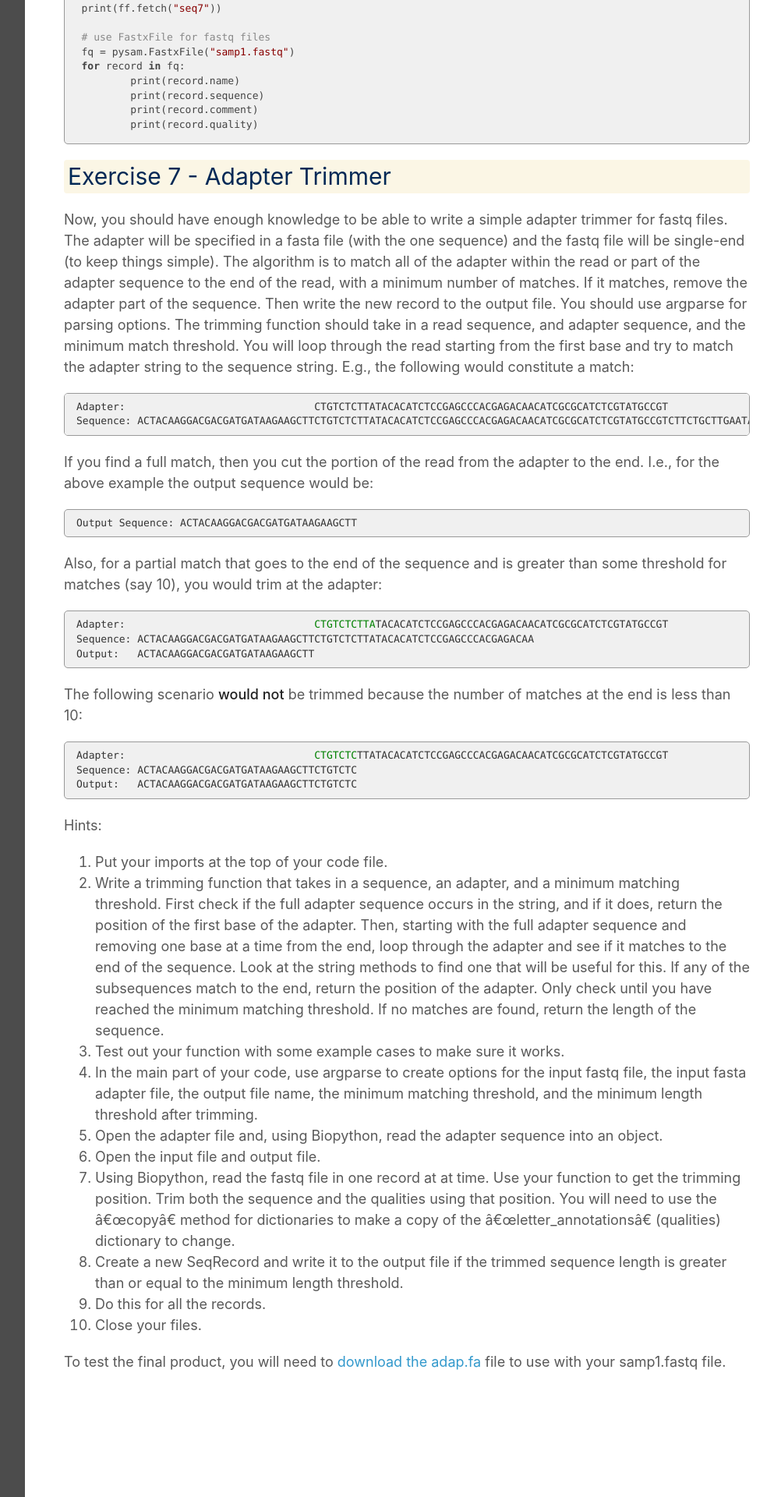
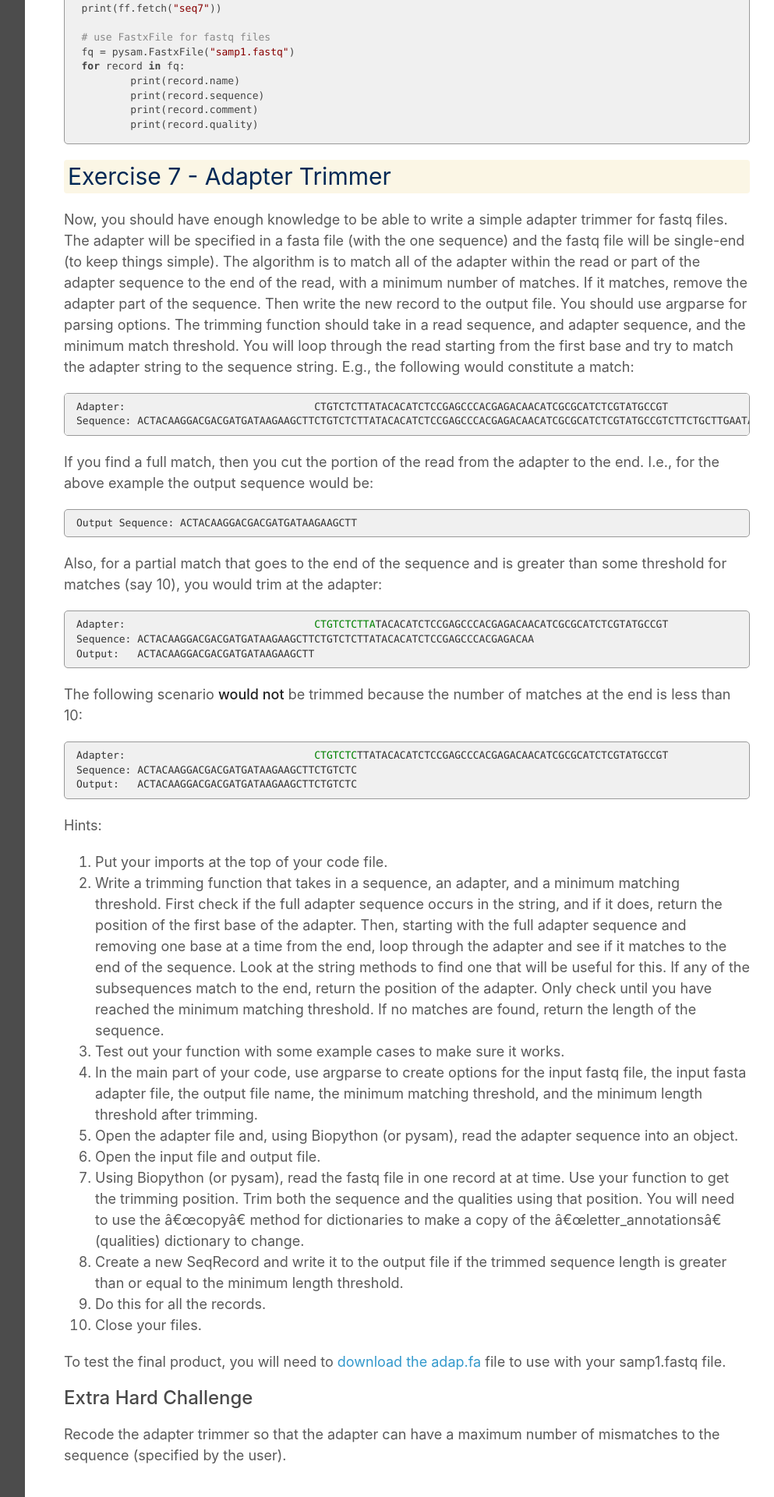
Before and after one commit to ucdavis-bioinformatics-training/2022-Feb-Introduction-To-Python-For-Bioinformatics, a Jekyll site: the page built from python/python5.md, in a window 1280 px wide. Shown: the part 2645-4565 px from the top of the page at 78% size, without its empty margins (268-1261 px from the left). Built offline with Jekyll 4.4.1, drawn with Linux system fonts in a browser that asks for light colours; our own code applies the rules of GitHub Pages for plain Markdown files.

Commit message:
adding docs

```diff
--- a/python/python5.md
+++ b/python/python5.md
@@ -150,11 +150,16 @@ Hints:
 1. Write a trimming function that takes in a sequence, an adapter, and a minimum matching threshold. First check if the full adapter sequence occurs in the string, and if it does, return the position of the first base of the adapter. Then, starting with the full adapter sequence and removing one base at a time from the end, loop through the adapter and see if it matches to the end of the sequence. Look at the string methods to find one that will be useful for this. If any of the subsequences match to the end, return the position of the adapter. Only check until you have reached the minimum matching threshold. If no matches are found, return the length of the sequence.
 2. Test out your function with some example cases to make sure it works.
 2. In the main part of your code, use argparse to create options for the input fastq file, the input fasta adapter file, the output file name, the minimum matching threshold, and the minimum length threshold after trimming.
-3. Open the adapter file and, using Biopython, read the adapter sequence into an object.
+3. Open the adapter file and, using Biopython (or pysam), read the adapter sequence into an object.
 4. Open the input file and output file.
-5. Using Biopython, read the fastq file in one record at at time. Use your function to get the trimming position. Trim both the sequence and the qualities using that position. You will need to use the "copy" method for dictionaries to make a copy of the "letter_annotations" (qualities) dictionary to change.
+5. Using Biopython (or pysam), read the fastq file in one record at at time. Use your function to get the trimming position. Trim both the sequence and the qualities using that position. You will need to use the "copy" method for dictionaries to make a copy of the "letter_annotations" (qualities) dictionary to change.
 6. Create a new SeqRecord and write it to the output file if the trimmed sequence length is greater than or equal to the minimum length threshold.
 7. Do this for all the records.
 8. Close your files.
 
 To test the final product, you will need to [download the adap.fa](data/adap.fa) file to use with your samp1.fastq file.
+
+
+### Extra Hard Challenge
+
+Recode the adapter trimmer so that the adapter can have a maximum number of mismatches to the sequence (specified by the user).
```
Also changed, not shown: python/python2.md (+2 -1 lines), python/python3.md (+1 -1 lines).
